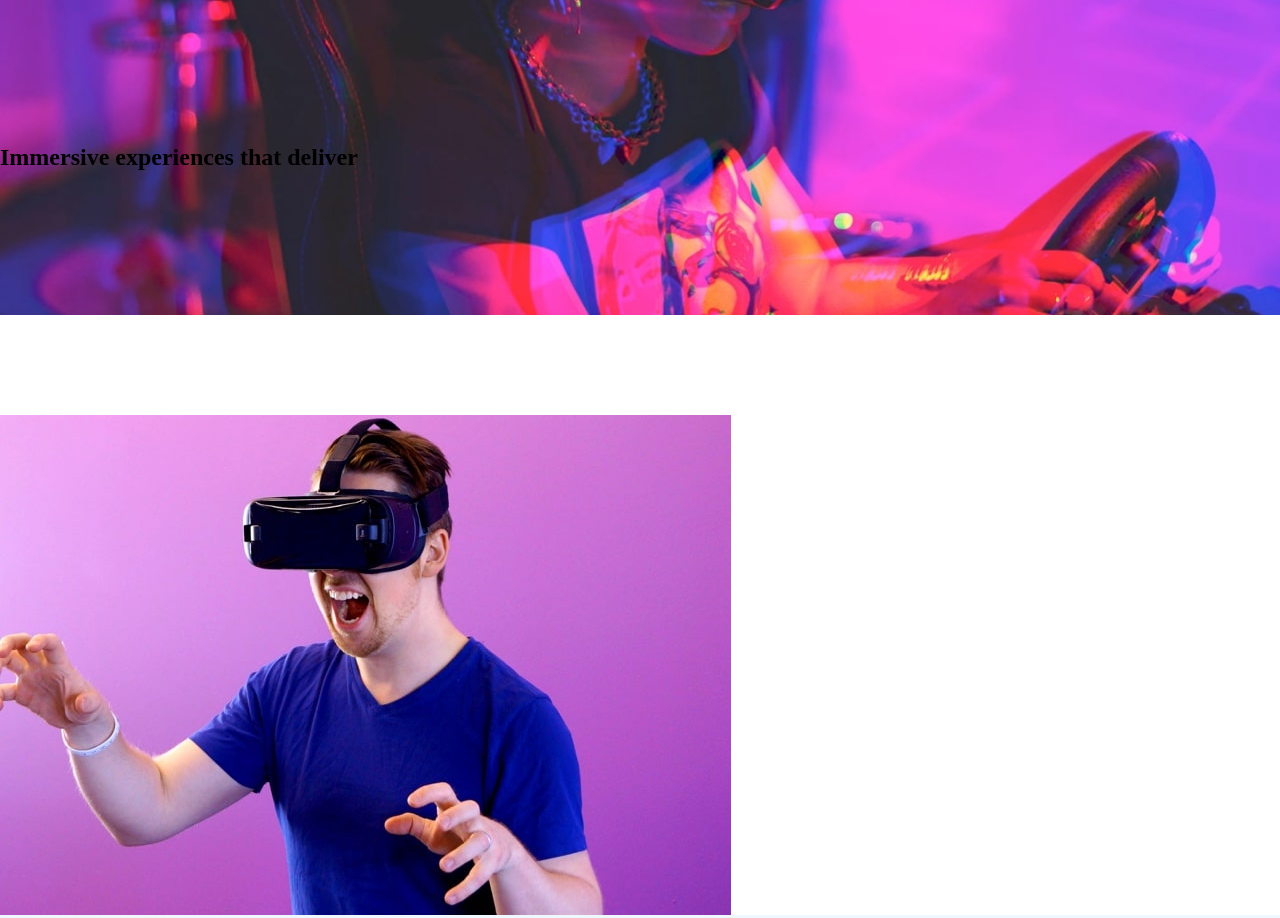
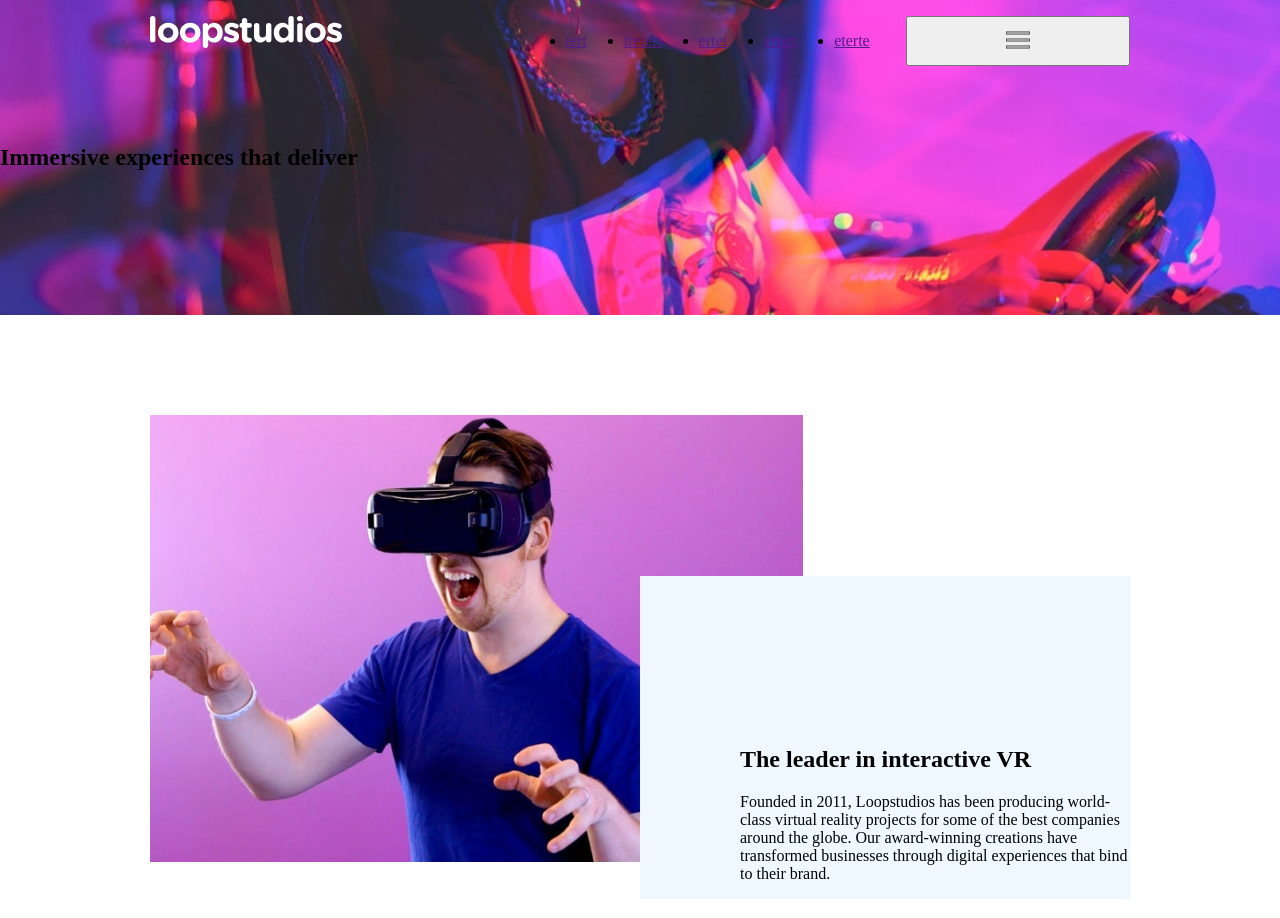
Before and after one commit to LenaM777/loopstudios, a plain HTML site: page index.html in a window 1280 px wide. Shown: the top 918 px of the page. Drawn offline with Linux system fonts and the light colour scheme.

Commit message:
Update index.html and style.css

```diff
--- a/index.html
+++ b/index.html
@@ -4,16 +4,39 @@
     <meta charset="UTF-8">
     <meta name="viewport" content="width=device-width, initial-scale=1.0">
     <title>Document</title>
-    <link rel="stylesheet" href="/css/style.css">
+    <link rel="stylesheet" href="./css/style.css">
 </head>
 <body>
-    <header class="header"></header>
+    <header class="header">
+        <div class="container">
+            <div class="header__container">
+                <nav class="header__nav">
+                    <a href="">
+                        <img src="./images/logo.svg" alt="">
+                    </a>
+                    <ul class="header__menu">
+                        <li><a href="">tert</a></li>
+                        <li><a href="">tretert</a></li>
+                        <li><a href="">ertet</a></li>
+                        <li><a href="">ertert</a></li>
+                        <li><a href="">eterte</a></li>
+                    </ul>
+                    <button type="button" class="header__burger">
+                        <svg class="icon-menu" width="24" height="24">
+                            <use href="./images/icons.svg#icon-icon-hamburger"></use>
+                        </svg>
+                    </button>
+                </nav>
+            </div>
+        </div>
+    </header>
     <main class="main">
         <section class="hero-section">
             <h1 class="hero-section__title"> Immersive experiences that deliver</h1>
         </section>
         <section class="about-section">
-
+            <div class="container">
+                <div class="about-section__container">
                     <picture class="about-section__image">
                         <source srcset="./images/desktop/image-interactive.jpg" media="(min-width: 768px)">
                         <img src="./images/mobile/image-interactive.jpg" alt="The grid" />
@@ -25,16 +48,17 @@
                             creations have transformed businesses through digital experiences that bind
                             to their brand.</p>
                     </div>
+                </div>
+            </div>
+
+
 
 
         </section>
         <section class="products-section">
             <div class="container">
                 <div class="products-section__container">
-                    <div class="products-section__info">
                     <h2 class="products-section__title">Our creations</h2>
-                    </div>
-
             <div class="products-section__list">
                 <div class="card">
                     <picture class="card__image">
@@ -92,10 +116,16 @@
                       </picture>
                       <p class="card__text">Make it fisheye</p>
                 </div>
+
             </div>
             <button class="products-section__button" type="button">See all</button>
                 </div>
             </div>
+
+
+
+
+
         </section>
     </main>
     <footer class="footer"></footer>
@@ -136,4 +166,6 @@
   Products
   Support
 
-  © 2021 Loopstudios. All rights reserved. -->
+  © 2021 Loopstudios. All rights reserved.
+
+  -->
```
Lines whose indentation alone changed are shown as unchanged.
